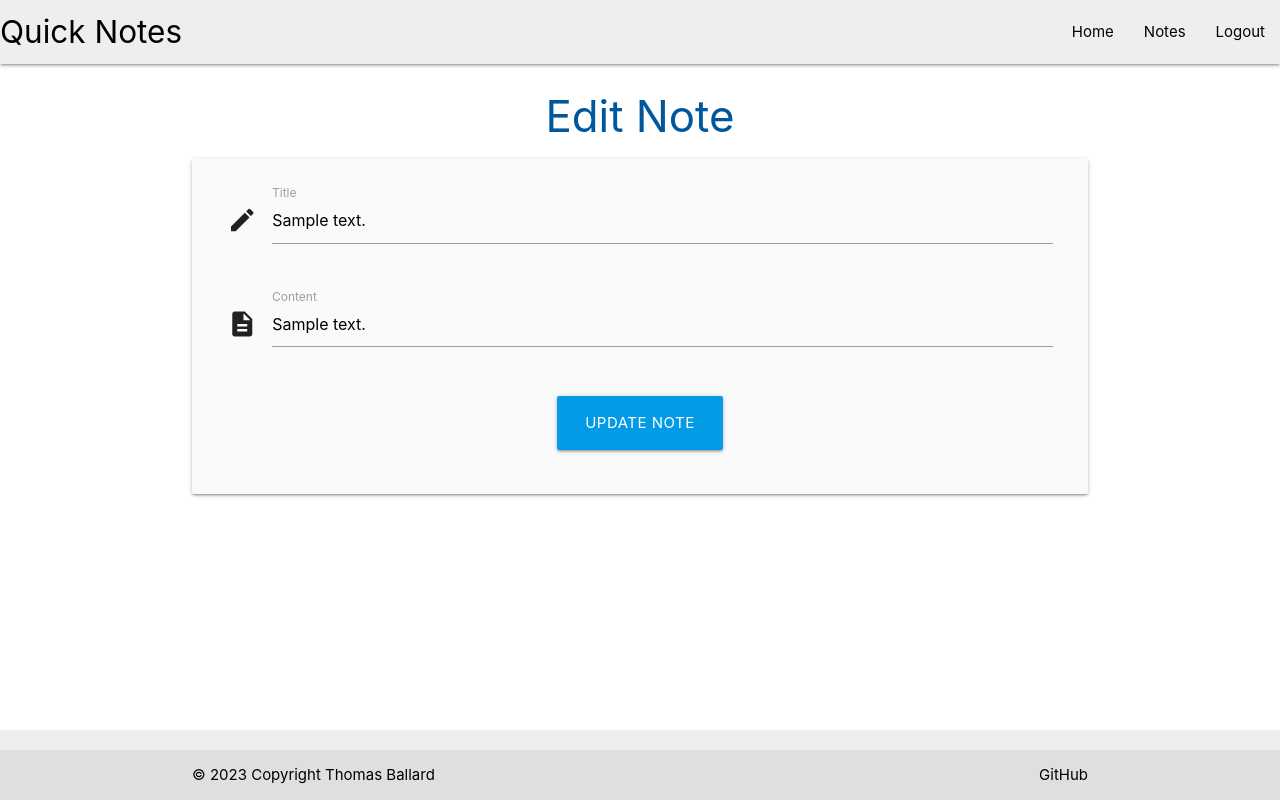
After one commit to ThomasBallardCI/m3-notes-app, a Flask app: page /edit_note/1 in a window 1280 px wide. The commit adds this page. Run offline with Flask 3, Linux system fonts and the light colour scheme; a user stored in the database is signed in; tables that the repository leaves empty hold one stand-in row (values such as "Sample post").

Commit message:
added note edit button and functionality check in 24 hours for date change on edit

```diff
--- a/quicknote/routes.py
+++ b/quicknote/routes.py
@@ -110,3 +110,27 @@ def add_note():
         return redirect(url_for("notes"))
 
     return render_template("add_note.html",  user=current_user)
+
+
+@app.route("/edit_note/<int:note_id>", methods=["GET", "POST"])
+@login_required
+def edit_note(note_id):
+    note = Note.query.get_or_404(note_id)
+    if request.method == "POST":
+        note.note_title = request.form.get("note_title")
+        note.note_content = request.form.get("note_content")
+        note_date = request.form.get("note_date")
+
+        if len(note.note_title) < 1:
+            flash("Title is too short!", category="error")
+        elif len(note.note_content) < 1:
+            flash("Note is too short!", category="error")
+        else:
+            edit = Note(note_content=note.note_content, note_title=note.note_title,
+                        note_date=note_date, user_id=current_user.id)
+
+        db.session.commit()
+
+        return redirect(url_for("notes"))
+
+    return render_template("edit_note.html", note=note, user=current_user)
--- /dev/null
+++ b/quicknote/templates/edit_note.html
@@ -0,0 +1,40 @@
+{% extends "base.html" %}
+
+<!-- page title block -->
+{% block title %} Notes {% endblock %}
+
+<!-- main page content block -->
+{% block content %}
+
+<h3 class="light-blue-text text-darken-4 center-align">Edit Note</h3>
+
+<div class="row card-panel grey lighten-5">
+    <form class="col s12" method="POST" action="{{ url_for('edit_note', note_id=note.id) }}">
+        <!-- task name -->
+        <div class="row">
+            <div class="input-field col s12">
+                <i class="material-icons prefix">mode_edit</i>
+                <input id="note_title" name="note_title" value="{{ note.note_title }}" minlength="1" maxlength="30" type="text" class="validate" required>
+                <label for="note_title">Title</label>
+            </div>
+        </div>
+        <!-- task description -->
+        <div class="row">
+            <div class="input-field col s12">
+                <i class="material-icons prefix">description</i>
+                <textarea id="note_content" name="note_content" minlength="1" maxlength="10000" class="materialize-textarea">{{ note.note_content }}</textarea>
+                <label for="note_content">Content</label>
+            </div>
+        </div>
+        <!-- submit button -->
+        <div class="row">
+            <div class="col s12 center-align">
+                <button type="submit" class="btn-large light-blue darken-1">
+                    Update Note
+                </button>
+            </div>
+        </div>
+    </form>
+</div>
+
+{% endblock %}
--- a/quicknote/templates/notes.html
+++ b/quicknote/templates/notes.html
@@ -24,6 +24,7 @@
             </div>
             <div class="collapsible-body">
                 <p>{{ note.note_content }}</p>
+                <a href="{{ url_for('edit_note', note_id=note.id) }}" class="btn green accent-4">Edit</a>
             </div>
         </li>
         {% endfor %}
```
